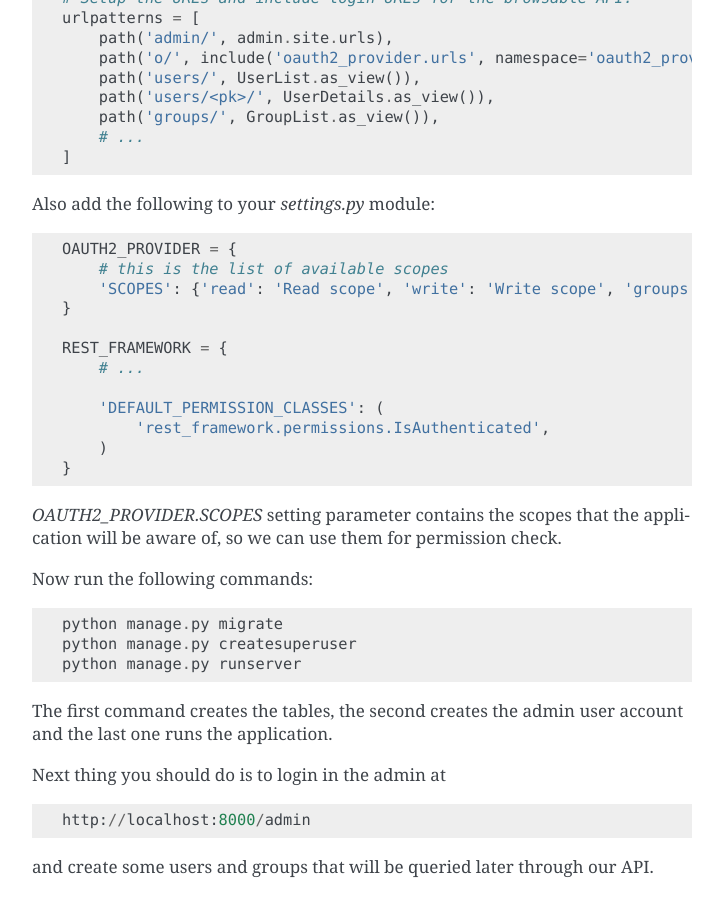
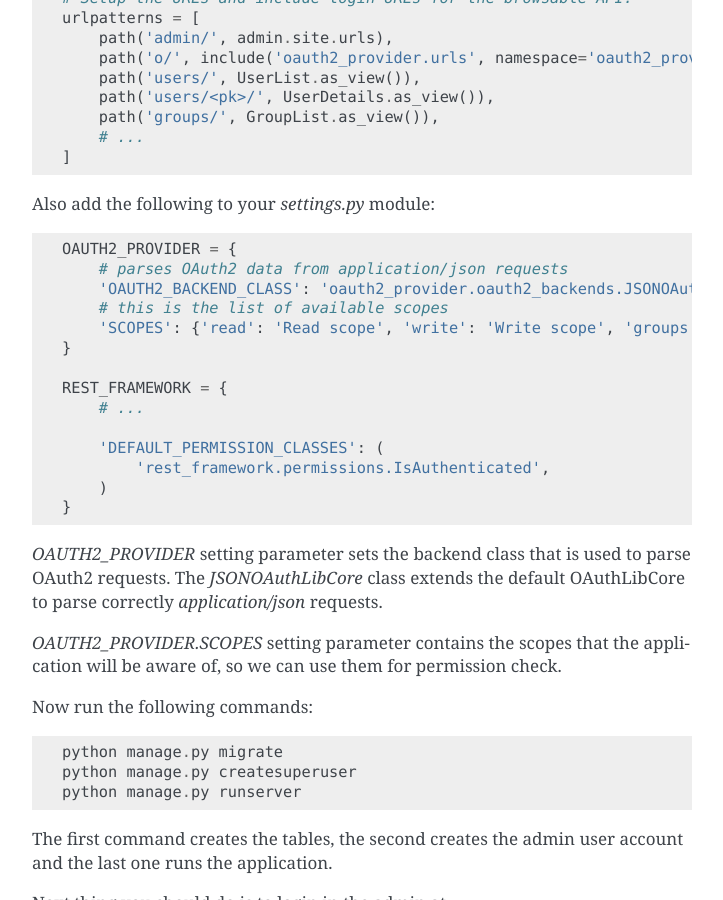
Before and after one commit to codemachine0313/django-oauth-toolkit, a Sphinx documentation site: the page built from docs/rest-framework/getting_started.rst, in a window 1280 px wide and 900 px high, scrolled down 1778 px. Shown: the whole window, without its empty margins (388-1111 px from the left). Built offline with Sphinx 7.4.7, drawn with Linux system fonts in a browser that asks for light colours.

Commit message:
getting_started.rst: add JSONOAuthLibCore as part of tutorial (#734)
I had trouble getting `grant_type=password` working with the Django REST Framework example in the DOT tutorial. The answer was to set the OAuth2 backend class to `'oauth2_provider.oauth2_backends.JSONOAuthLibCore'`: https://github.com/jazzband/django-oauth-toolkit/issues/127#issuecomment-94439287

I was trying to use Angular framework with its HttpClient and I think the POST requests were sending over content with `application/json`. It would have been a better experience to see this documented in the tutorial.

```diff
--- a/docs/rest-framework/getting_started.rst
+++ b/docs/rest-framework/getting_started.rst
@@ -100,6 +100,8 @@ Also add the following to your `settings.py` module:
 .. code-block:: python
 
     OAUTH2_PROVIDER = {
+        # parses OAuth2 data from application/json requests
+        'OAUTH2_BACKEND_CLASS': 'oauth2_provider.oauth2_backends.JSONOAuthLibCore',
         # this is the list of available scopes
         'SCOPES': {'read': 'Read scope', 'write': 'Write scope', 'groups': 'Access to your groups'}
     }
@@ -111,6 +113,10 @@ Also add the following to your `settings.py` module:
             'rest_framework.permissions.IsAuthenticated',
         )
     }
+
+`OAUTH2_PROVIDER` setting parameter sets the backend class that is used to parse OAuth2 requests.
+The `JSONOAuthLibCore` class extends the default OAuthLibCore to parse correctly
+`application/json` requests.
 
 `OAUTH2_PROVIDER.SCOPES` setting parameter contains the scopes that the application will be aware of,
 so we can use them for permission check.
```
